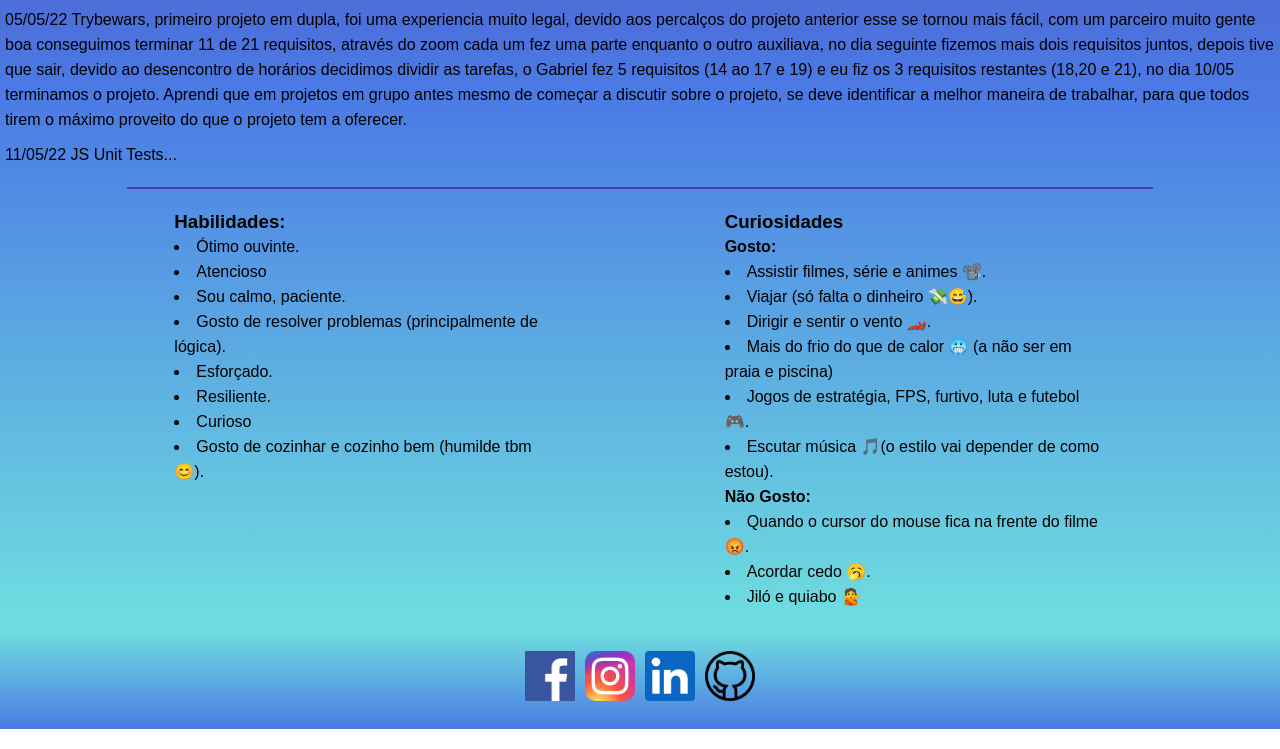
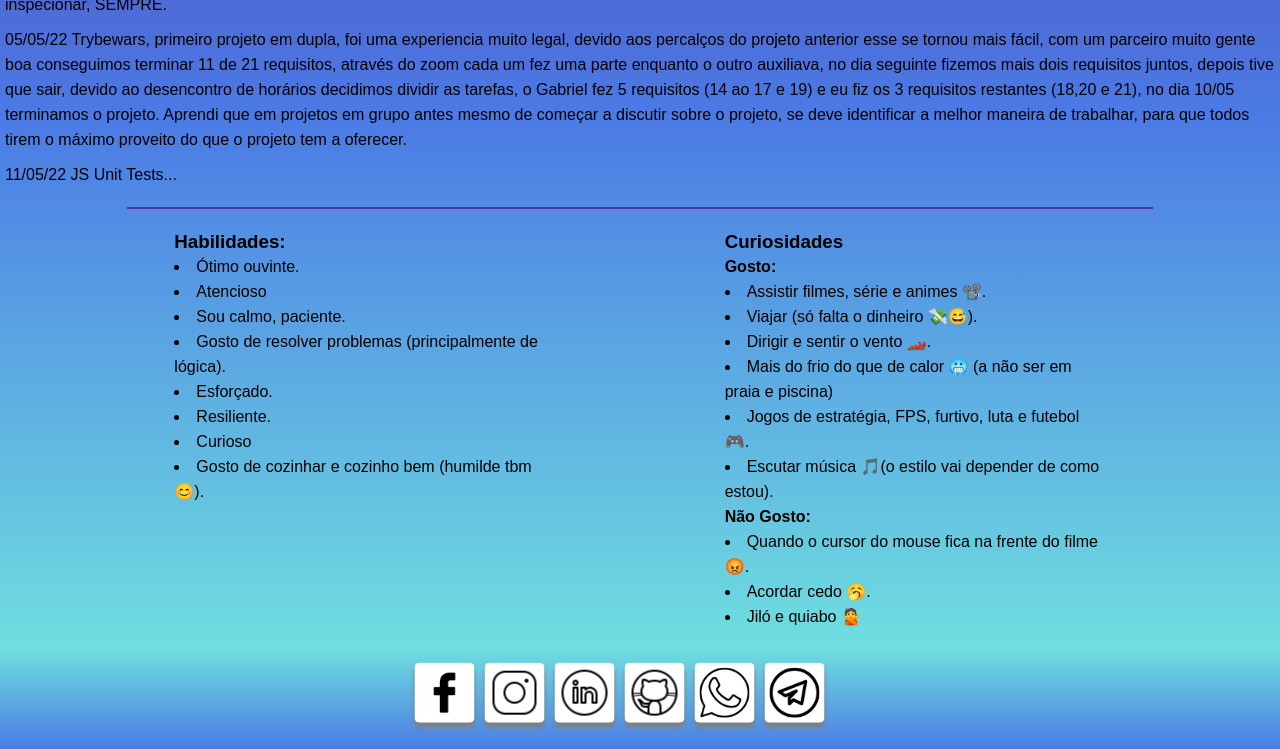
Before and after one commit to DiogoSouza21/Portif-lio, a plain HTML site: page index.html in a window 1280 px wide. Shown: the part 840-1589 px from the top of the page. Drawn offline with Linux system fonts and the light colour scheme; a web font is replaced by a local one.

Commit message:
Animação das logos de midias sociais

```diff
--- a/index.html
+++ b/index.html
@@ -45,19 +45,36 @@
       <article id="projetos">
         <h3>Projetos</h3>
         <p>
-          05/04/22 Lessons Learned, foi meu primeiro projeto, tive que montar uma página utilizando conceito aprendidos sobre HTML e CSS, terminei no dia 10/04/22. Aprendi a ter mais atenção e paciência, pois refiz o CSS para então depois descobrir que o erro estava no nome de uma classe; o descanso é essencial para a saúde e para conseguir sair de um problema; aqui não existem provas.
+          05/04/22 Lessons Learned, foi meu primeiro projeto, tive que montar uma página utilizando conceito aprendidos
+          sobre HTML e CSS, terminei no dia 10/04/22. Aprendi a ter mais atenção e paciência, pois refiz o CSS para
+          então depois descobrir que o erro estava no nome de uma classe; o descanso é essencial para a saúde e para
+          conseguir sair de um problema; aqui não existem provas.
         </p>
         <hr>
         <p>
-          12/04/22 Playground Functions, nesse projeto foi somente JS, foram 10 requisito mais 3 bônus, todos com problemas diferentes, foi mais fácil que o anterior, terminei dia seguinte.
+          12/04/22 Playground Functions, nesse projeto foi somente JS, foram 10 requisito mais 3 bônus, todos com
+          problemas diferentes, foi mais fácil que o anterior, terminei dia seguinte.
         </p>
         <hr>
         <p>
-          21/04/22 Pixels Art e mais 4 bônus, esse foi o projeto mais difícil até hoje (15/05), no dia seguinte travei no requisito 6, no dia 26 entrei no slack pra pedir ajuda e vi que tinha uma monitoria individual para o dia seguinte, na hora já marquei um horário, e foi o que me salvou, nos dias anteriores pensei que só poderia ser um problema com meu código JS, mas na monitoria descobri que era em CSS, no lugar do 'border' coloquei 'margin', depois de fazer a troca, deu pra ver que estava tudo certo, no dia 01/05/22 finalizei esse projeto, esse foi o que mais deu trabalho mas também o que mais me ensinou, aprendi a pedir mais ajuda (nunca fui muito bom em pedir ajuda) e sempre usar console.log e inspecionar, SEMPRE.
+          21/04/22 Pixels Art e mais 4 bônus, esse foi o projeto mais difícil até hoje (15/05), no dia seguinte travei
+          no requisito 6, no dia 26 entrei no slack pra pedir ajuda e vi que tinha uma monitoria individual para o dia
+          seguinte, na hora já marquei um horário, e foi o que me salvou, nos dias anteriores pensei que só poderia ser
+          um problema com meu código JS, mas na monitoria descobri que era em CSS, no lugar do 'border' coloquei
+          'margin', depois de fazer a troca, deu pra ver que estava tudo certo, no dia 01/05/22 finalizei esse projeto,
+          esse foi o que mais deu trabalho mas também o que mais me ensinou, aprendi a pedir mais ajuda (nunca fui muito
+          bom em pedir ajuda) e sempre usar console.log e inspecionar, SEMPRE.
         </p>
         <hr>
         <p>
-          05/05/22 Trybewars, primeiro projeto em dupla, foi uma experiencia muito legal, devido aos percalços do projeto anterior esse se tornou mais fácil, com um parceiro muito gente boa conseguimos terminar 11 de 21 requisitos, através do zoom cada um fez uma parte enquanto o outro auxiliava, no dia seguinte fizemos mais dois requisitos juntos, depois tive que sair, devido ao desencontro de horários decidimos dividir as tarefas, o Gabriel fez 5 requisitos (14 ao 17 e 19) e eu fiz os 3 requisitos restantes (18,20 e 21), no dia 10/05 terminamos o projeto. Aprendi que em projetos em grupo antes mesmo de começar a discutir sobre o projeto, se deve identificar a melhor maneira de trabalhar, para que todos tirem o máximo proveito do que o projeto tem a oferecer.
+          05/05/22 Trybewars, primeiro projeto em dupla, foi uma experiencia muito legal, devido aos percalços do
+          projeto anterior esse se tornou mais fácil, com um parceiro muito gente boa conseguimos terminar 11 de 21
+          requisitos, através do zoom cada um fez uma parte enquanto o outro auxiliava, no dia seguinte fizemos mais
+          dois requisitos juntos, depois tive que sair, devido ao desencontro de horários decidimos dividir as tarefas,
+          o Gabriel fez 5 requisitos (14 ao 17 e 19) e eu fiz os 3 requisitos restantes (18,20 e 21), no dia 10/05
+          terminamos o projeto. Aprendi que em projetos em grupo antes mesmo de começar a discutir sobre o projeto, se
+          deve identificar a melhor maneira de trabalhar, para que todos tirem o máximo proveito do que o projeto tem a
+          oferecer.
         </p>
         <hr>
         <p>
@@ -67,7 +84,7 @@
       </article>
     </section>
 
-    <hr id="seperaSection">
+    <hr id="separaSection">
 
     <section id="segundaSection">
       <!-- Habilidades -->
@@ -105,15 +122,21 @@
   </main>
 
   <!-- Links -->
-  <footer id="redesSociais">
-    <a href="https://www.facebook.com/diogo.souza3" target="_blank"><img class="logo" src="img/face.png"
-        alt="Logo facebook"></a>
-    <a href="https://www.instagram.com/diogo21s/" target="_blank"><img class="logo" src="img/insta.png"
-        alt="logo instagram"></a>
-    <a href="https://www.linkedin.com/in/diogosouza3/" target="_blank"><img class="logo" src="img/Linkedin.png"
-        alt="Logo LinkedIn"></a>
-    <a href="https://github.com/DiogoSouza21" target="_blank"><img class="logo" src="img/Github.png"
-        alt="Logo github"></a>
+  <footer>
+    <div id="redesSociais">
+      <a href="https://www.facebook.com/diogo.souza3" target="_blank"><img class="logo face" src="img/face2.png"
+          alt="Logo facebook"></a>
+      <a href="https://www.instagram.com/diogo21s/" target="_blank"><img class="logo insta" src="img/insta2.png"
+          alt="logo instagram"></a>
+      <a href="https://www.linkedin.com/in/diogosouza3/" target="_blank"><img class="logo linkedin"
+          src="img/Linkedin2.png" alt="Logo LinkedIn"></a>
+      <a href="https://github.com/DiogoSouza21" target="_blank"><img class="logo github" src="img/Github2.png"
+          alt="Logo github"></a>
+      <a href="https://api.whatsapp.com/send?phone=5535998215322" target="_blank"><img class="logo whats"
+          src="img/whatsapp.png" alt="Logo whatsapp"></a>
+      <a href="https://t.me/DiogoRosaSouza" target="_blank"><img class="logo telegram"
+          src="img/telegram.png" alt="Logo telegram"></a>
+    </div>
   </footer>
 </body>
 
--- a/style.css
+++ b/style.css
@@ -19,6 +19,7 @@ header {
   flex-direction: column;
   align-items: center;
   gap: 10px;
+  padding: 10px 0;
   background: linear-gradient(to top, rgb(168, 92, 249), rgb(85, 52, 165), rgb(75, 123, 229));
   background-size: 400% 400%;
   animation: animate-background 10s infinite ease-in-out;
@@ -108,10 +109,6 @@ main {
   padding-bottom: 10px;
 }
 
-#sobreMim > p {
-  /* line-height: 25px; */
-}
-
 #projetos {
   width: 100%;
 }
@@ -122,7 +119,7 @@ main {
   margin: 5px auto;
 }
 
-#seperaSection {
+#separaSection {
   width: 80%;
   border: 1px solid rgb(85, 52, 165);
   margin: 0 auto;
@@ -158,4 +155,45 @@ footer {
   width: 50px;
   height: auto;
   padding: 5px;
+  border-radius: 5px;
+  background-color: white;
+  transition: .6s;
+  -webkit-transition:.6s;
+  position: relative;
+  box-shadow: 0 5px 4px grey;
 }
+
+.logo:hover {
+  transform: translate(0, -20px);
+}
+
+.face:hover {
+  background-color: #3b5998;
+}
+
+.insta:hover {
+  background-color: #3f729b;
+}
+
+.linkedin:hover {
+  background-color: #0e76a8;
+}
+
+.github:hover {
+  background-color: #171515;
+}
+
+.whats:hover {
+  background-color: #34af23;
+}
+
+.telegram:hover {
+  background-color: #229ED9;
+}
+
+#redesSociais {
+  position: absolute;
+  transform: translate(-5%, -5%);
+  display: flex;;
+  gap: 10px;
+}
```
Also changed, not shown: img/Github2.png (added), img/Linkedin2.png (added), img/face2.png (added), img/insta2.png (added), img/telegram.png (added), img/whatsapp.png (added).
